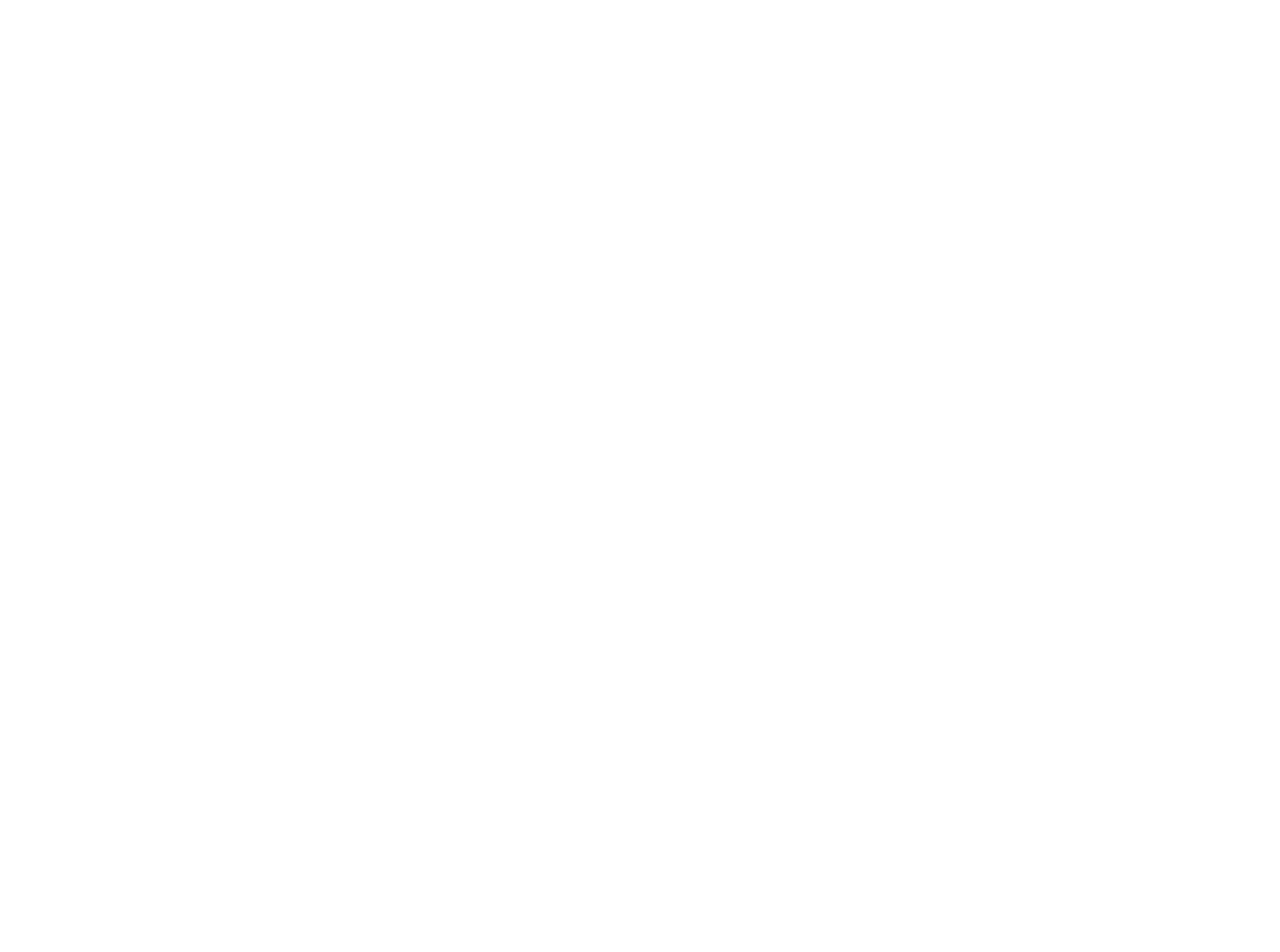
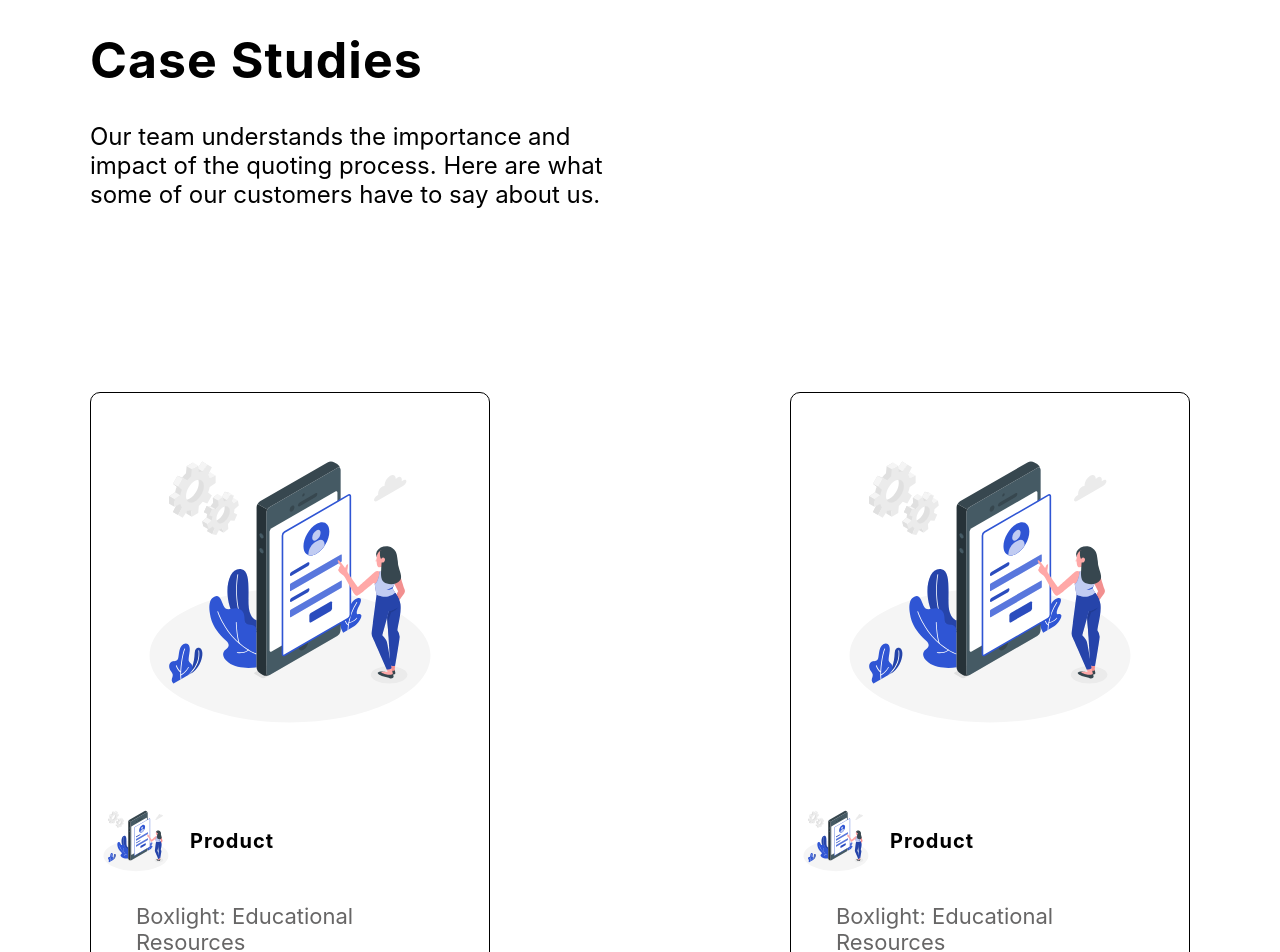
Before and after one commit to cobycobyk/eduquote, a React (Vite) app: page /casestudies in a window 1280 px wide. Before the commit this address had no page. Shown: the part 140-1092 px from the top of the page. Before the commit the page ends 800 px from the top, so only its background shows below. Built offline with nearby package versions, Linux system fonts and the light colour scheme.

Commit message:
case studies case study pages

```diff
--- a/src/main.jsx
+++ b/src/main.jsx
@@ -14,6 +14,8 @@
 import SignupPage from "./routes/SignupPage/SignupPage";
 import ContactPage from "./routes/ContactPage/ContactPage";
 import AboutPage from "./routes/AboutPage/AboutPage";
+import CaseStudiesPage from "./routes/CaseStudiesPage/CaseStudiesPage";
+import CaseStudyPage from "./routes/CaseStudyPage/CaseStudyPage";
 
 const router = createBrowserRouter([
   {
@@ -29,20 +31,21 @@
           { index: true, element: <HomePage /> },
           {
             path: "login",
-            element: <LoginPage />
+            element: <LoginPage />,
           },
           {
             path: "signup",
-            element: <SignupPage />
+            element: <SignupPage />,
           },
           {
             path: "contact",
-            element: <ContactPage />
+            element: <ContactPage />,
           },
           {
             path: "about",
-            element: <AboutPage />
+            element: <AboutPage />,
           },
+
           {
             path: "contacts/:contactId",
             element: <Contact />,
@@ -64,6 +67,17 @@
       },
     ],
   },
+  {
+    path: "/casestudies",
+    element: <Navigation />,
+    children: [
+      { index: true, element: <CaseStudiesPage /> },
+      {
+        path: "/casestudies/:casestudyid",
+        element: <CaseStudyPage />,
+      },
+    ],
+  },
 ]);
 
 ReactDOM.createRoot(document.getElementById("root")).render(
--- /dev/null
+++ b/src/routes/CaseStudiesPage/CaseStudiesPage.jsx
@@ -0,0 +1,45 @@
+import React from "react";
+import * as Icon from "react-feather";
+import login from "../../assets/images/login/login.svg";
+import { CaseBody, CaseCard, CaseCardBody, CaseCardImg, CaseColumnLeft, CaseContainer, CaseHeroRow, CaseIcon, CaseLink, CaseP, CaseRow, CaseSh1, CaseSh2, CaseTitle, CaseTopRow } from "./CaseStudiesPage.styles";
+
+export const projects = [
+  { id: 1, name: "Boxlight", card: login, icon: login, title: "Product", desc: "Boxlight: Educational Resources", link: "boxlight"},
+  { id: 2, name: "Boxlight", card: login, icon: login, title: "Product", desc: "Boxlight: Educational Resources", link: "boxlight"},
+  { id: 3, name: "Boxlight", card: login, icon: login, title: "Product", desc: "Boxlight: Educational Resources", link: "boxlight"},
+]
+
+export default function CaseStudiesPage() {
+  return (
+    <CaseContainer>
+      <CaseHeroRow>
+        <CaseColumnLeft>
+          <CaseSh1>Case Studies</CaseSh1>
+          <CaseP>
+            Our team understands the importance and impact of the quoting
+            process. Here are what some of our customers have to say about us.
+          </CaseP>
+        </CaseColumnLeft>
+      </CaseHeroRow>
+      <CaseTitle>All case studies</CaseTitle>
+      <CaseRow>
+        {projects.map((project, key) => (
+          <CaseCard key={key}>
+            <CaseCardImg src={project.card} alt="cardimage" />
+            <CaseCardBody>
+              <CaseTopRow>
+                <CaseIcon src={project.icon} alt="icon" />
+                <CaseSh2>{project.title}</CaseSh2>
+              </CaseTopRow>
+              <CaseBody>{project.desc}</CaseBody>
+              <CaseLink to={`/casestudies/${project.link}`} state={{project}}>
+                Read More
+                <Icon.ChevronRight />
+              </CaseLink>
+            </CaseCardBody>
+          </CaseCard>
+        ))}
+      </CaseRow>
+    </CaseContainer>
+  );
+}
--- /dev/null
+++ b/src/routes/CaseStudiesPage/CaseStudiesPage.styles.jsx
@@ -0,0 +1,125 @@
+import { Link } from "react-router-dom";
+import styled from "styled-components";
+
+export const CaseContainer = styled.div`
+  width: 100%;
+  padding: 5.625rem;
+  @media only screen and (max-width: 600px) {
+    padding: 1rem;
+  }
+`;
+export const CaseHeroRow = styled.div`
+  display: flex;
+  justify-content: space-between;
+`;
+
+export const CaseColumnLeft = styled.div`
+  display: flex;
+  flex-direction: column;
+  flex-basis: 50%;
+  justify-content: center;
+  align-items: start;
+  margin-top: 5rem;
+  @media only screen and (max-width: 600px) {
+    flex-basis: 100%;
+    margin-top: 1rem;
+  }
+`;
+export const CaseSh1 = styled.h1`
+  font-size: 50px;
+  color: black;
+  font-weight: bold;
+  letter-spacing: 1px;
+
+  span {
+    color: var(--slightblue);
+  }
+  @media only screen and (max-width: 600px) {
+    align-self: center;
+    font-size: 40px;
+  }
+`;
+export const CaseP = styled.p`
+  color: black;
+  text-align: left;
+  font-size: 24px;
+  padding-bottom: 1rem;
+  margin-top: 2rem;
+
+  span {
+    font-weight: bold;
+  }
+  @media only screen and (max-width: 600px) {
+    text-align: center;
+    font-size: 20px;
+  }
+`;
+export const CaseTitle = styled.h1`
+  text-align: center;
+  margin-top: 7rem;
+  color: white;
+  font-weight: bold;
+  @media only screen and (max-width: 600px) {
+    margin-top: 0rem;
+    margin-bottom: 1rem;
+  }
+`;
+export const CaseRow = styled.div`
+  display: flex;
+  align-items: center;
+  justify-content: space-between;
+  flex-wrap: wrap;
+  flex-shrink: 0;
+  @media only screen and (max-width: 600px) {
+    flex-shrink: 1;
+  }
+`;
+export const CaseCard = styled.div`
+  width: 25rem;
+  border: 1px solid black;
+  border-radius: 10px;
+  margin: 1rem 0;
+`;
+
+export const CaseCardImg = styled.img`
+  @media only screen and (max-width: 600px) {
+    background-size: 100%;
+  }
+`;
+
+export const CaseCardBody = styled.div`
+  display: flex;
+  flex-direction: column;
+  align-items: start;
+  justify-content: center;
+  padding: 0 2.81rem 2.81rem 2.81rem;
+  @media only screen and (max-width: 600px) {
+    padding: 14rem 1rem 0.5rem 1rem;
+  }
+`;
+
+export const CaseTopRow = styled.div`
+  display: flex;
+  justify-content: center;
+  align-items: center;
+`;
+
+export const CaseIcon = styled.img`
+  height: 25%;
+`;
+export const CaseSh2 = styled.div`
+  color: black;
+  font-weight: bold;
+  font-size: 1.25rem;
+  letter-spacing: 1px;
+  padding: 0 0 0 0.5rem;
+`;
+export const CaseBody = styled.div`
+  font-size: 22px;
+  color: #676666;
+  padding-top: 1rem;
+`;
+export const CaseLink = styled(Link)`
+  font-size: 23px;
+  margin-top: 1rem;
+`;
--- /dev/null
+++ b/src/routes/CaseStudyPage/CaseStudyPage.jsx
@@ -0,0 +1,45 @@
+import React, {useEffect} from "react";
+import { useLocation } from "react-router-dom";
+import { CaseColumnLeft, CaseIcon, CaseRow, CaseSh1 } from "../CaseStudiesPage/CaseStudiesPage.styles";
+import { HomeSectionContainer } from "../HomePage/HomePage.styles";
+import { CaseBody1, CaseColumn, CaseColumnRight, CaseContainer, CaseHero, CaseImg, CaseLink, CaseSh4, CaseTitleRow } from "./CaseStudyPage.styles";
+
+export default function CaseStudyPage() {
+  const location = useLocation();
+  const {project} = location.state;
+
+  return project ? (
+    <React.Fragment>
+      <CaseHero hero={project.icon}>
+        <CaseContainer>
+          <CaseColumn>
+            <CaseSh4>{project.name}</CaseSh4>
+            {project.video && <CaseVideoLink href={project.video} target="_blank" color="orange">
+              Watch Video
+            </CaseVideoLink>
+            }
+          </CaseColumn>
+        </CaseContainer>
+      </CaseHero>
+      <HomeSectionContainer>
+        <CaseRow>
+          <CaseColumnLeft>
+            <CaseTitleRow>
+              <CaseIcon src={project.icon} alt="icon" />
+              <CaseSh1>Project Description</CaseSh1>
+            </CaseTitleRow>
+            <CaseBody1>{project.desc}</CaseBody1>
+            <CaseLink to="/casestudies" color="orange">
+              Back To Projects
+            </CaseLink>
+          </CaseColumnLeft>
+          <CaseColumnRight>
+            <CaseImg src={project.graphic} alt="graphic" />
+          </CaseColumnRight>
+        </CaseRow>
+      </HomeSectionContainer>
+    </React.Fragment>
+  ) : (
+    <div>Loading</div>
+  );
+}
--- /dev/null
+++ b/src/routes/CaseStudyPage/CaseStudyPage.styles.jsx
@@ -0,0 +1,128 @@
+import styled from "styled-components";
+import { Link } from "react-router-dom";
+
+export const CaseContainer = styled.div`
+  display: flex;
+  flex-direction: column;
+  align-items: center;
+  justify-content: center;
+  height: 20rem;
+`;
+
+export const CaseHero = styled.div`
+  padding: 5px 0 5px 0;
+  align-self: center;
+  position: relative;
+  opacity: 75%;
+  background-position: top center;
+  width: 100%;
+  background-size: 140%;
+  @media only screen and (max-width: 600px) {
+    text-align: center;
+    margin-bottom: 0;
+  }
+`;
+export const CaseColumn = styled.div`
+  display: flex;
+  flex-direction: column;
+  align-items: center;
+  max-width: 100%;
+  text-align: center;
+  padding-right: calc(var(--bs-gutter-x) * 0.5);
+  padding-left: calc(var(--bs-gutter-x) * 0.5);
+  margin-top: var(--bs-gutter-y);
+`;
+export const CaseSh4 = styled.h4`
+  font-size: 100px;
+  color: black;
+  font-weight: bold;
+  @media only screen and (max-width: 600px) {
+    font-size: 75px;
+  }
+`;
+export const CaseVideoLink = styled.a`
+  display: flex;
+  align-items: center;
+  justify-content: center;
+  border-radius: 30px;
+  font-weight: bold;
+  line-height: 1.5;
+  color: ${({ color }) => (color === "purple" ? "white" : "black")};
+  cursor: pointer;
+  font-size: 1rem;
+  width: 12.5rem;
+  height: 3rem;
+  margin-top: 2rem;
+  background-color: ${({ color }) =>
+    color === "purple" ? "var(--spurple)" : "white"};
+
+  :hover {
+    background-color: ${({ color }) =>
+      color === "purple" ? `white` : "var(--spurple)"};
+    color: ${({ color }) => (color === "purple" ? `black` : "white")};
+  }
+  @media only screen and (max-width: 600px) {
+    height: 3rem;
+    margin: 1 0.5rem;
+    padding: 0 1rem;
+  }
+`;
+export const CaseTitleRow = styled.div`
+  display: flex;
+  justify-content: start;
+  align-items: center;
+  margin-bottom: 2rem;
+  @media only screen and (max-width: 600px) {
+    margin-top: 1rem;
+  }
+`;
+export const CaseBody1 = styled.div`
+  font-size: 25px;
+  color: #ffffff;
+  @media only screen and (max-width: 600px) {
+    text-align: left;
+    margin-bottom: 2rem;
+    font-size: 20px;
+  }
+`;
+export const CaseLink = styled(Link)`
+  display: flex;
+  align-items: center;
+  justify-content: center;
+  border-radius: 30px;
+  font-weight: bold;
+  line-height: 1.5;
+  color: ${({ color }) => (color === "purple" ? "white" : "black")};
+  cursor: pointer;
+  font-size: 1rem;
+  width: 12.5rem;
+  height: 3rem;
+  margin-top: 2rem;
+  background-color: ${({ color }) =>
+    color === "purple" ? "var(--spurple)" : "white"};
+
+  :hover {
+    background-color: ${({ color }) =>
+      color === "purple" ? `white` : "var(--spurple)"};
+    color: ${({ color }) => (color === "purple" ? `black` : "white")};
+  }
+  @media only screen and (max-width: 600px) {
+    height: 3rem;
+    margin: 1rem 0.5rem 2rem 0.5rem;
+    padding: 0 1rem;
+  }
+`;
+export const CaseColumnRight = styled.div`
+  display: flex;
+  flex-direction: column;
+  justify-content: center;
+  align-items: end;
+  flex-basis: 40%;
+  @media only screen and (max-width: 600px) {
+    flex-basis: 0%;
+  }
+`;
+export const CaseImg = styled.img`
+  max-width: 100%;
+  height: auto;
+`;
--- a/src/routes/Navigation/navigation.jsx
+++ b/src/routes/Navigation/navigation.jsx
@@ -7,7 +7,7 @@
 const navLinks = [
   { id: 1, title: "Home", link: "/" },
   { id: 2, title: "Build A Quote", link: "/buildaquote" },
-  { id: 4, title: "Case Studies", link: "/case-studies" },
+  { id: 4, title: "Case Studies", link: "/casestudies" },
   { id: 5, title: "How-To", link: "/howto" },
   { id: 6, title: "Pricing", link: "/pricing" },
   { id: 7, title: "About", link: "/about" },
```
